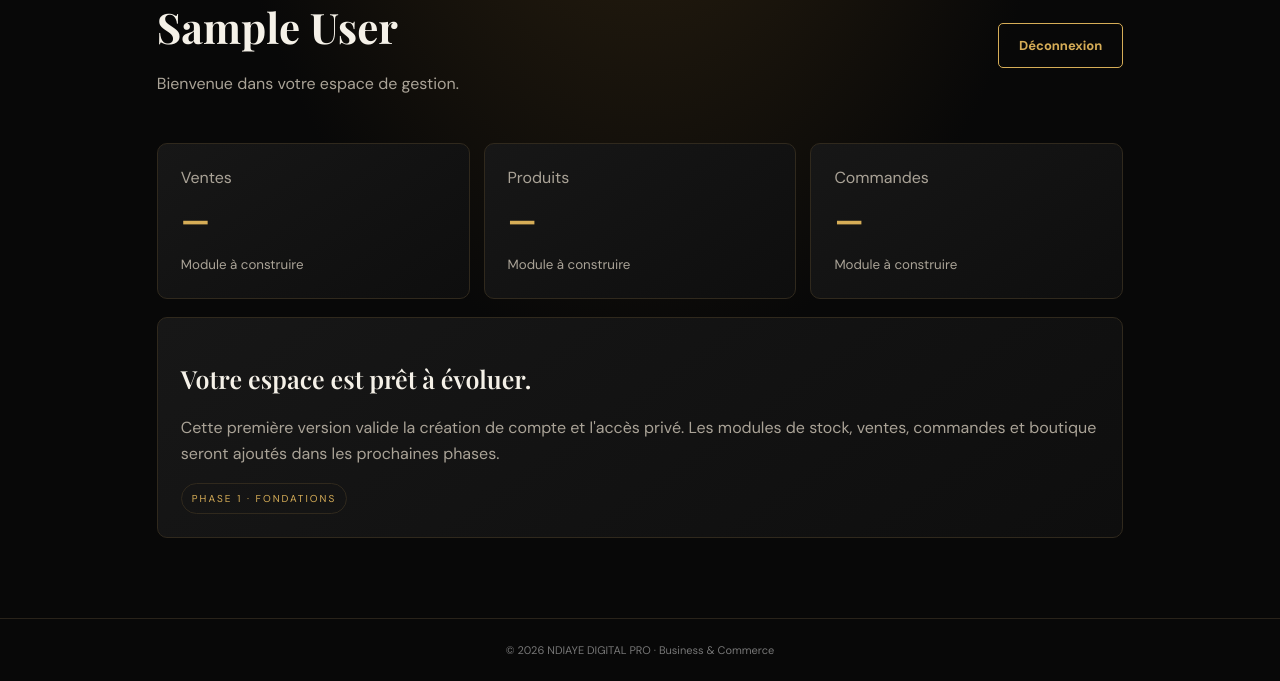
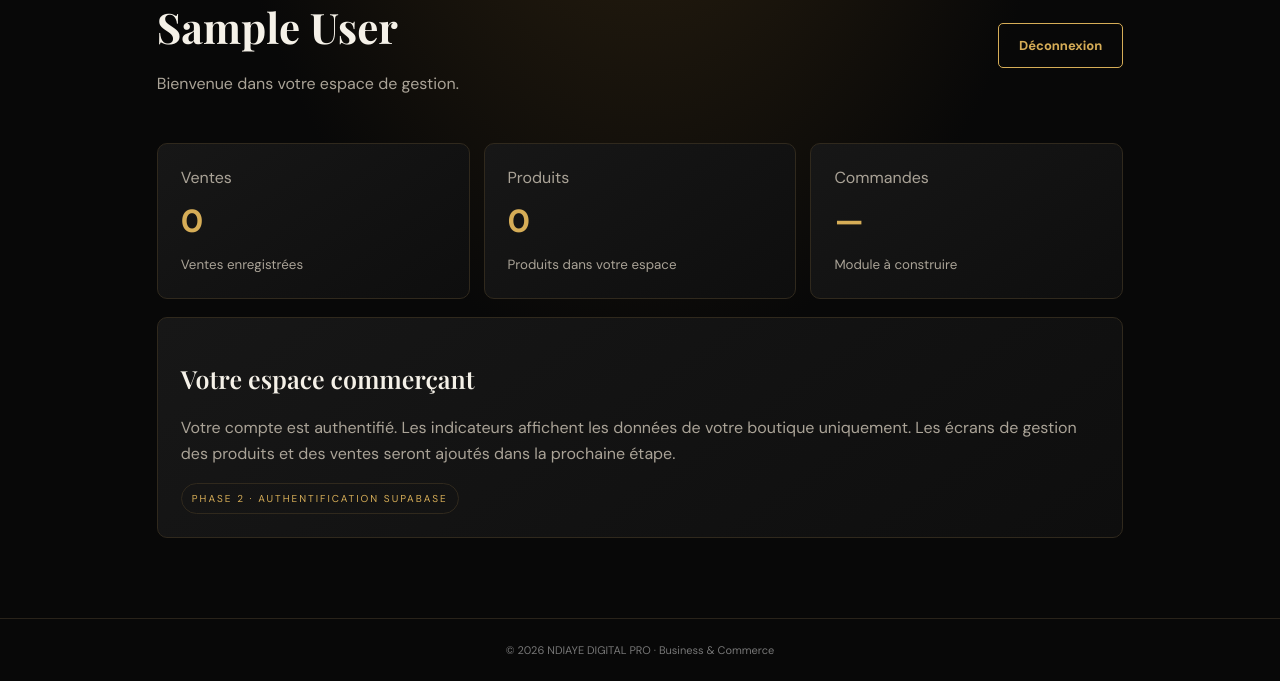
Before and after one commit to ameth99ndiaye-hash/ndiaye-digital-pro-v2, a Flask app: page /dashboard in a window 1280 px wide. Shown: the part 153-834 px from the top of the page. Run offline with Flask 3, Linux system fonts and the light colour scheme; the visitor is signed in with stand-in values (Sample User, id 1).

Commit message:
Show Supabase merchant data counts on dashboard

```diff
--- a/templates/dashboard.html
+++ b/templates/dashboard.html
@@ -1,4 +1,4 @@
 {% extends "base.html" %}{% block title %}Tableau de bord · NDIAYE DIGITAL PRO{% endblock %}{% block content %}
 <div class="dash-head"><div><div class="eyebrow">ESPACE COMMERÇANT</div><h1>{{ shop_name }}</h1><p class="muted">Bienvenue dans votre espace de gestion.</p></div><a class="btn ghost" href="/logout">Déconnexion</a></div>
-<div class="stats"><article><span>Ventes</span><strong>—</strong><small>Module à construire</small></article><article><span>Produits</span><strong>—</strong><small>Module à construire</small></article><article><span>Commandes</span><strong>—</strong><small>Module à construire</small></article></div>
-<section class="panel"><h2>Votre espace est prêt à évoluer.</h2><p>Cette première version valide la création de compte et l'accès privé. Les modules de stock, ventes, commandes et boutique seront ajoutés dans les prochaines phases.</p><span class="tag">PHASE 1 · FONDATIONS</span></section>{% endblock %}
+<div class="stats"><article><span>Ventes</span><strong>{{ counts.sales }}</strong><small>Ventes enregistrées</small></article><article><span>Produits</span><strong>{{ counts.products }}</strong><small>Produits dans votre espace</small></article><article><span>Commandes</span><strong>—</strong><small>Module à construire</small></article></div>
+<section class="panel"><h2>Votre espace commerçant</h2><p>Votre compte est authentifié. Les indicateurs affichent les données de votre boutique uniquement. Les écrans de gestion des produits et des ventes seront ajoutés dans la prochaine étape.</p><span class="tag">PHASE 2 · AUTHENTIFICATION SUPABASE</span></section>{% endblock %}
```
